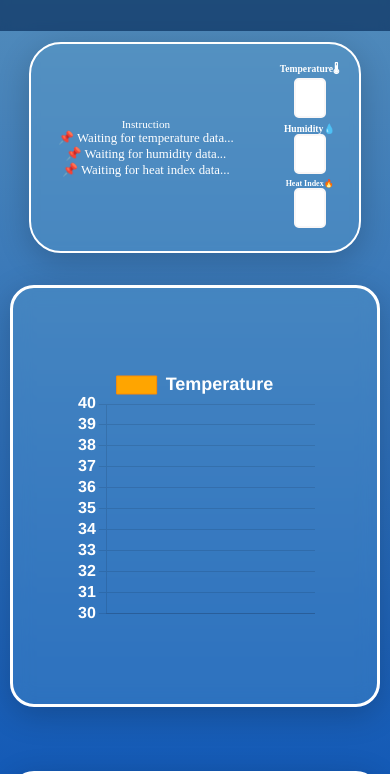
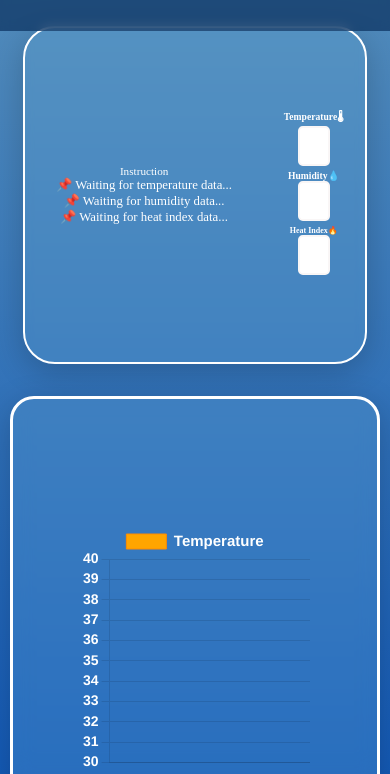
Before and after one commit to PranavHendre02/Weather-Project, a website: page index.html in a window 390 px wide. Shown: the part 70-844 px from the top of the page. Drawn offline with nearby package versions, Linux system fonts and the light colour scheme; no server answers.

Commit message:
minor change in script.js

```diff
--- a/script.js
+++ b/script.js
@@ -2,9 +2,9 @@ document.addEventListener("DOMContentLoaded", () => {
     let temp = document.querySelector("#temp-value");
     let hum = document.querySelector("#humidity-value");
     let heat = document.querySelector("#heat-index-value");
-    let itemp=document.querySelector("#itemp");
-    let ihumi=document.querySelector("#humi");
-    let iheat=document.querySelector("#heat");
+    let itemp = document.querySelector("#itemp");
+    let ihumi = document.querySelector("#humi");
+    let iheat = document.querySelector("#heat");
     let tempMsg = "✅ Temperature is normal.";
     let humidityMsg = "✅ Humidity is normal.";
     let heatMsg = "✅ Heat index is normal.";
@@ -44,7 +44,7 @@ document.addEventListener("DOMContentLoaded", () => {
                         stepSize: 1,
                         color: "white", // Y-axis label color
                         font: {
-                            size: 16,
+                            size: 14,
                             weight: "bold"
                         }
                     }
@@ -55,7 +55,7 @@ document.addEventListener("DOMContentLoaded", () => {
                     labels: {
                         color: "white", // Legend label color
                         font: {
-                            size: 18,
+                            size: 15,
                             weight: "bold"
                         }
                     }
@@ -99,7 +99,7 @@ document.addEventListener("DOMContentLoaded", () => {
                         stepSize: 2,
                         color: "white", // Y-axis label color
                         font: {
-                            size: 16,
+                            size: 14,
                             weight: "bold"
                         }
                     }
@@ -110,7 +110,7 @@ document.addEventListener("DOMContentLoaded", () => {
                     labels: {
                         color: "white", // Legend label color
                         font: {
-                            size: 18,
+                            size: 15,
                             weight: "bold"
                         }
                     }
@@ -155,7 +155,7 @@ document.addEventListener("DOMContentLoaded", () => {
                         stepSize: 2,
                         color: "white", // Y-axis label color
                         font: {
-                            size: 16,
+                            size: 14,
                             weight: "bold"
                         }
                     }
@@ -166,7 +166,7 @@ document.addEventListener("DOMContentLoaded", () => {
                     labels: {
                         color: 'white', // Legend text color
                         font: {
-                            size: 18,
+                            size: 15,
                             weight: 'bold'
                         }
                     }
@@ -197,21 +197,24 @@ document.addEventListener("DOMContentLoaded", () => {
 
             // Temperature Conditions
             if (data.temperature >= 32) {
-                tempMsg = "⚠️ High Temperature! Turning on fan simulation.";
+                tempMsg = "⚠️ High Temperature! Turning on fan.";
             } else if (data.temperature <= 31) {
-                tempMsg = "❄️ Low Temperature! Turning on heater simulation.";
+                tempMsg = "❄️ Low Temperature! Turning on heater.";
             }
 
             // Humidity Conditions
             if (data.humidity >= 60) {
-                humidityMsg = "⚠️ High Humidity! Activating fan simulation.";
+                humidityMsg = "⚠️ High Humidity!";
             } else if (data.humidity <= 30) {
-                humidityMsg = "💧 Low Humidity! Activating fan simulation.";
+                humidityMsg = "💧 Low Humidity!";
             }
 
             // Heat Index Conditions
             if (data.heatIndex >= 38) {
-                heatMsg = "🔥 Extreme Heat! Cooling system activated.";
+                heatMsg = "🔥 Extreme Heat! activate Cooling system.";
+            } elseif(data.heatIndex <= 30 )
+            {
+                heatMsg = " Low Heat! activate Cooling system❄️.";
             }
 
             // Updating the HTML elements
@@ -222,7 +225,7 @@ document.addEventListener("DOMContentLoaded", () => {
             // Updating Live Sensor Values
             itemp.textContent = data.temperature;
             ihumi.textContent = data.humidity;
-           iheat.textContent = data.heatIndex;
+            iheat.textContent = data.heatIndex;
 
 
             updateChart(tempChart, time, data.temperature);
--- a/style.css
+++ b/style.css
@@ -335,15 +335,15 @@ h2 {
     }
 
     .sub_container {
-        width: 95vw;
+        width: 97vw;
         height: 18vh;
         margin: 2rem;
     }
 
     .box {
-        height: 6rem;
-        width: 5rem;
-        margin: .5rem;
+        height: 4rem;
+        width: 7rem;
+        margin: .1rem;
         border-radius: .2rem;
         display: flex;
         align-items: center;
@@ -375,19 +375,19 @@ h2 {
     .g_container1,
     .g_container2,
     .g_container3 {
-        height: 50vh;
+        height: 60vh;
         width: 95vw;
     }
 
     canvas {
-        width: 240px;
-        height: 260px;
+        width: 230px;
+        height: 250px;
     }
 
     .sub_instruction {
-        height: 25vh;
-        width: 85vw;
-        margin-top: 7rem;
+        height: 40vh;
+        width: 88vw;
+        margin-top: 6rem;
     }
 
     .box1 {
@@ -416,7 +416,7 @@ h2 {
     #foot {
         font-size: .8rem;
     }
-    .sub_about{width: 60vw;height: 30vh; margin-bottom: 2rem;padding: .7rem;}
+    .sub_about{width: 67vw;height: 40vh; margin-bottom: 2rem;padding: .7rem;}
     #ab{font-size: .7rem;}
     h2{font-size: .9rem; padding: .8rem;}
 }
```
